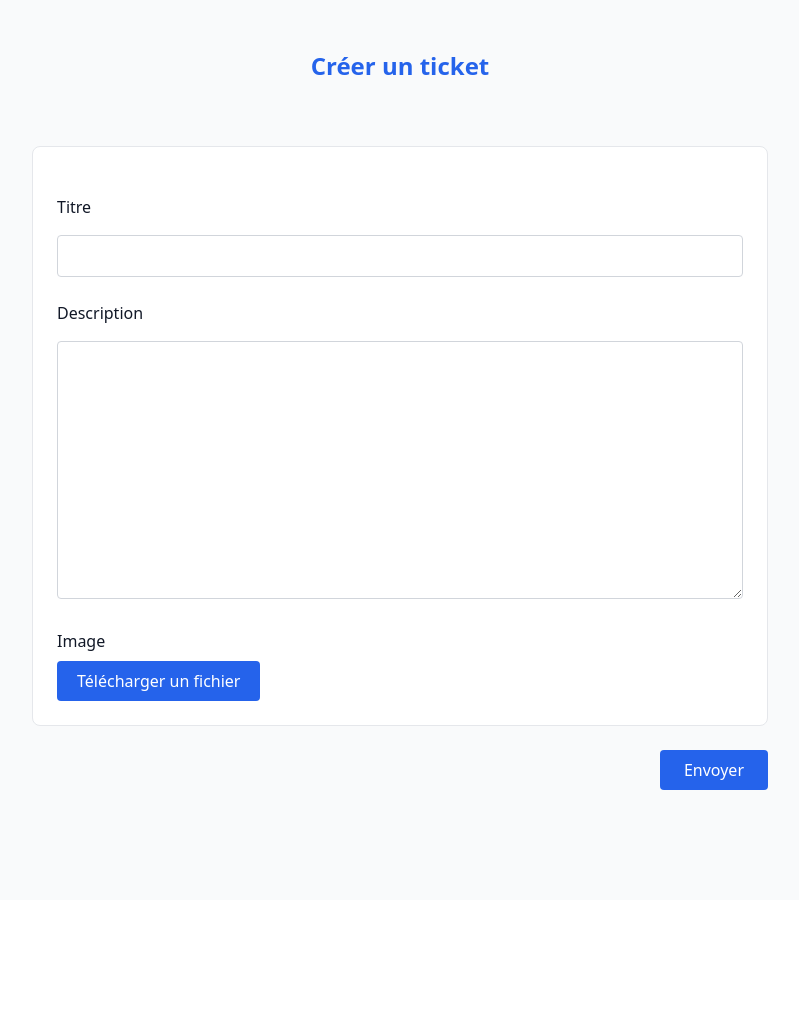
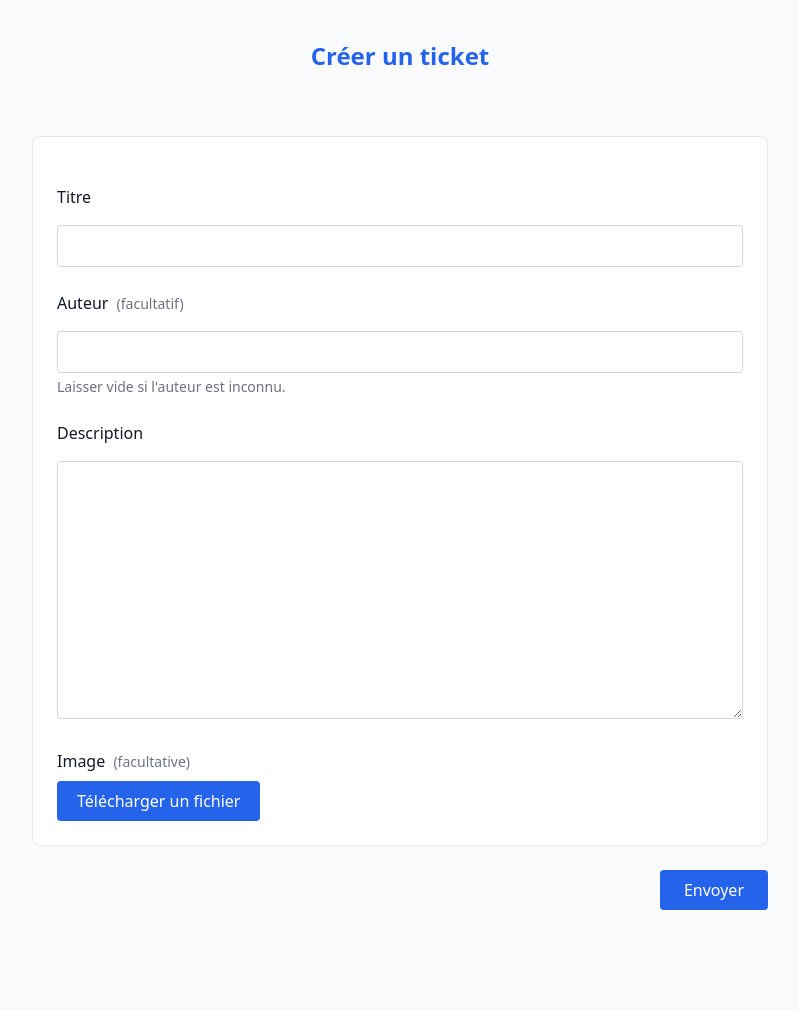
Before and after one commit to SiRipo92/LITRevu, a Django app: page /flux/ticket/creer/ in a window 1280 px wide. Shown: the part 96-1106 px from the top of the page, without its empty margins (240-1039 px from the left). Before the commit the page ends 886 px from the top, so only its background shows below. Run offline with Django 5.2, Linux system fonts and the light colour scheme; a user stored in the database is signed in; style sheets or scripts are compiled from the project's sources.

Commit message:
Ticket field added for Author and updated in templates

```diff
--- a/reviews/forms.py
+++ b/reviews/forms.py
@@ -19,6 +19,22 @@
 class CreateTicketForm(NoColonLabelForm):
     """Form used to create or update Ticket instances."""
 
+    # Adds author as optional field to form.
+    author = forms.CharField(
+        required=False,
+        label="Auteur",
+        widget=forms.TextInput(
+            attrs={
+                "id": "id_author",
+                "class": (
+                    "w-full mt-4 border border-gray-300 rounded p-2 "
+                    "focus:border-blue-500 focus:ring focus:ring-blue-200 focus:ring-opacity-50"
+                ),
+            }
+        ),
+        help_text="Laisser vide si l'auteur est inconnu.",
+    )
+
     # Explicitly define the image field to avoid ClearableFileInput
     image = forms.ImageField(
         required=False,
@@ -29,17 +45,19 @@
                 "accept": "image/*",
             }
         ),
-        label="Image",  # keeps the label text consistent if you ever call .label_tag
+        label="Image (optionnelle)",  # keeps the label text consistent if you ever call .label_tag
+        help_text="Ce champ est facultatif."
     )
 
     class Meta:
         """Meta options for CreateTicketForm."""
 
         model = Ticket
-        fields = ["title", "description", "image"]
+        fields = ["title", "author", "description", "image"]
 
         labels = {
             "title": "Titre",
+            "author": "Auteur",
             "description": "Description",
             "image": "Image",
         }
--- a/reviews/models.py
+++ b/reviews/models.py
@@ -18,8 +18,16 @@
     - time_created: Auto timestamp for when the ticket is created
     """
 
+    DEFAULT_AUTHOR_LABEL = "Auteur inconnu"
+
     # Defines the data for a Ticket
     title = models.CharField(max_length=128)
+    author = models.CharField(
+        "Auteur",
+        max_length=128,
+        blank=True,
+        help_text="Nom de l'auteur du livre ou de l'article (facultatif).",
+    )
     description = models.TextField(max_length=2048, blank=True)
     user = models.ForeignKey(
         settings.AUTH_USER_MODEL,
@@ -37,6 +45,13 @@
     def display_title(self) -> str:
         """Title used in the feed."""
         return self.title
+
+    @property
+    def display_author(self) -> str:
+        """
+        Return the author name, or a default French label if none is provided.
+        """
+        return (self.author or "").strip() or self.DEFAULT_AUTHOR_LABEL
 
     class Meta:
         """Django metadata options for the Ticket model."""
--- a/templates/reviews/components/ticket_card.html
+++ b/templates/reviews/components/ticket_card.html
@@ -11,7 +11,10 @@
     <p>{{ ticket.time_created|date:"H:i, d F Y" }}</p>
   </div>
 
-  <h2 class="text-md font-semibold text-gray-900 mb-2">{{ ticket.title }}</h2>
+  <h2 class="text-md font-semibold text-gray-900 mb-2">
+  {{ ticket.title }}
+  <span class="text-gray-700"> — {{ ticket.display_author }}</span>
+</h2>
 
   {% if ticket.description %}
     <p class="text-gray-800 mb-4">{{ ticket.description }}</p>
--- a/templates/reviews/components/ticket_form_fields.html
+++ b/templates/reviews/components/ticket_form_fields.html
@@ -1,9 +1,21 @@
-{# Fields for Ticket (title, description, image). Expects: ticket_form, editing (bool) #}
+{# Fields for Ticket (title, author, description, image). Expects: ticket_form, editing (bool) #}
 
 <div class="my-4">
   {{ ticket_form.title.label_tag }}
   {{ ticket_form.title }}
   {% for error in ticket_form.title.errors %}
+    <p class="text-red-600 text-md">{{ error }}</p>
+  {% endfor %}
+</div>
+
+<div class="my-4">
+  {{ ticket_form.author.label_tag }}
+  <span class="text-gray-500 text-sm ml-1">(facultatif)</span>
+  {{ ticket_form.author }}
+  {% if ticket_form.author.help_text %}
+    <p class="text-gray-500 text-sm mt-1">{{ ticket_form.author.help_text }}</p>
+  {% endif %}
+  {% for error in ticket_form.author.errors %}
     <p class="text-red-600 text-md">{{ error }}</p>
   {% endfor %}
 </div>
@@ -17,7 +29,9 @@
 </div>
 
 <div data-image-upload-section class="mt-4">
-  <label class="block mb-2">Image</label>
+  <label class="block mb-2">Image
+      <span class="text-gray-500 text-sm ml-1">(facultative)</span>
+  </label>
 
   {% if editing and ticket_form.instance.image %}
     <div data-current-image class="mb-4">
```
Also changed, not shown: README.md, db.sqlite3 (added), 1 other file.
